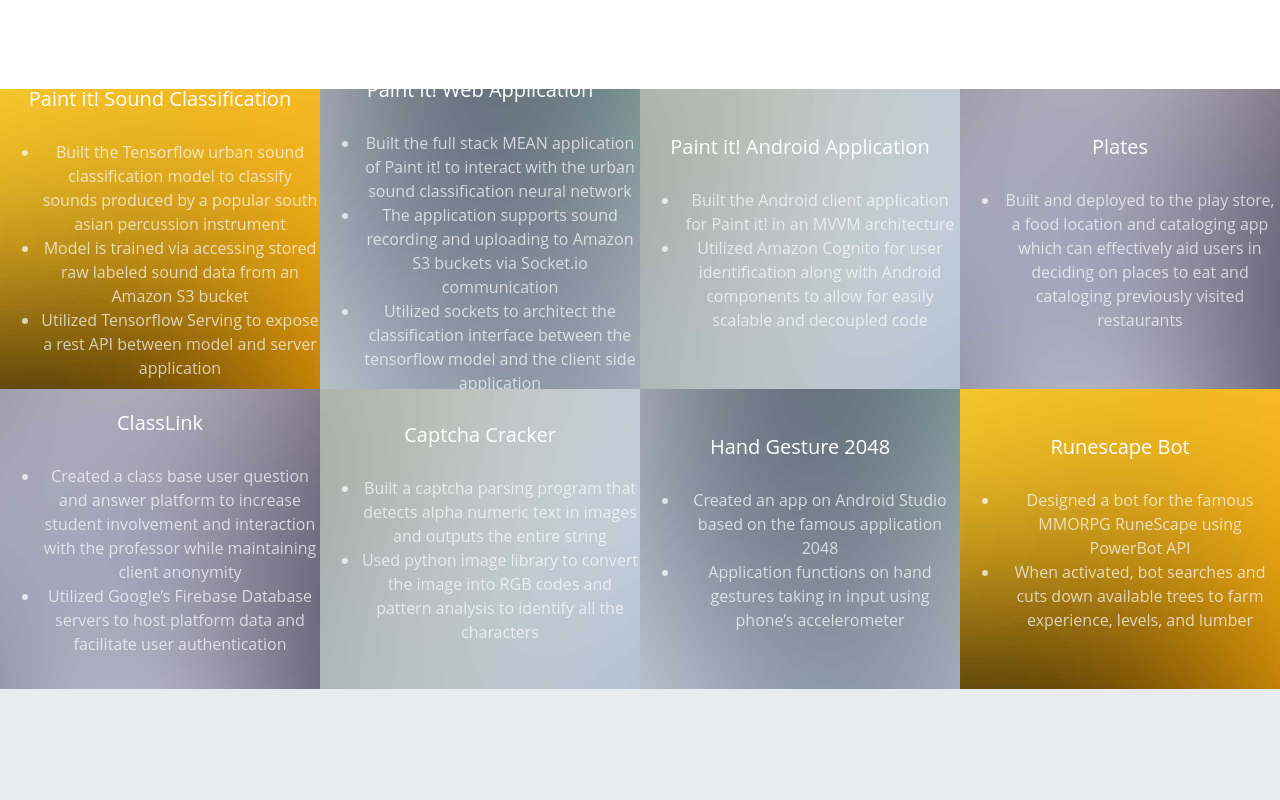
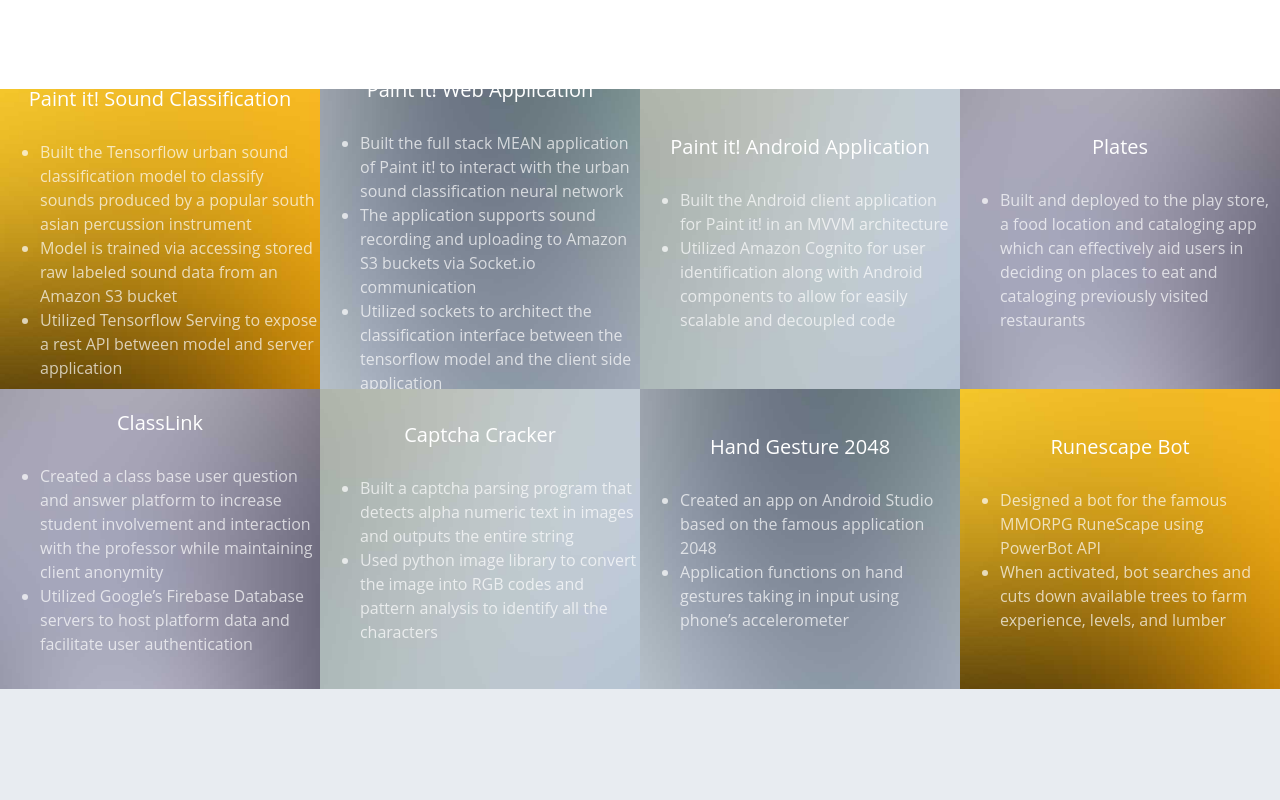
Before and after one commit to RahulChakravarthy/R7chakra-Webapp, an Angular app: page / in a window 1280 px wide. Shown: the part 3540-4340 px from the top of the page. Built offline with nearby package versions, Linux system fonts and the light colour scheme; what @ngui/sticky, ng2-scroll-to would draw is missing.

Commit message:
Finished webapp v1.2

```diff
--- a/src/app/app.component.html
+++ b/src/app/app.component.html
@@ -153,9 +153,9 @@
             <h2 style="visibility: visible; opacity: 1">Paint it! Sound Classification</h2>
             <h3 style="visibility: visible; opacity: 1">
               <ul style="line-height: 150%">
-                <li>Built the Tensorflow urban sound classification model to classify sounds produced by a popular south asian percussion instrument</li>
-                <li>Model is trained via accessing stored raw labeled sound data from an Amazon S3 bucket</li>
-                <li>Utilized Tensorflow Serving to expose a rest API between model and server application</li>
+                <li style="text-align: left;">Built the Tensorflow urban sound classification model to classify sounds produced by a popular south asian percussion instrument</li>
+                <li style="text-align: left;">Model is trained via accessing stored raw labeled sound data from an Amazon S3 bucket</li>
+                <li style="text-align: left;">Utilized Tensorflow Serving to expose a rest API between model and server application</li>
               </ul>
             </h3>
           </div>
@@ -168,10 +168,10 @@
             <h2 style="visibility: visible; opacity: 1">Paint it! Web Application</h2>
             <h3 style="visibility: visible; opacity: 1">
               <ul style="line-height: 150%">
-                <li>Built the full stack MEAN application of Paint it! to interact with the urban sound classification neural network</li>
-                <li>The application supports sound recording and uploading to Amazon S3 buckets via Socket.io communication</li>
-                <li>Utilized sockets to architect the classification interface between the tensorflow model and the client side application</li>
-                <li>Classified sounds get transformed into visual drawings via D3.js and displayed to the screen</li>
+                <li style="text-align: left;">Built the full stack MEAN application of Paint it! to interact with the urban sound classification neural network</li>
+                <li style="text-align: left;">The application supports sound recording and uploading to Amazon S3 buckets via Socket.io communication</li>
+                <li style="text-align: left;">Utilized sockets to architect the classification interface between the tensorflow model and the client side application</li>
+                <li style="text-align: left;">Classified sounds get transformed into visual drawings via D3.js and displayed to the screen</li>
             </ul></h3>
           </div>
         </div>
@@ -183,8 +183,8 @@
             <h2 style="visibility: visible; opacity: 1">Paint it! Android Application</h2>
             <h3 style="visibility: visible; opacity: 1">
               <ul style="line-height: 150%">
-                <li>Built the Android client application for Paint it! in an MVVM architecture</li>
-                <li>Utilized Amazon Cognito for user identification along with Android components to allow for easily scalable and decoupled code</li>
+                <li style="text-align: left;">Built the Android client application for Paint it! in an MVVM architecture</li>
+                <li style="text-align: left;">Utilized Amazon Cognito for user identification along with Android components to allow for easily scalable and decoupled code</li>
               </ul>
             </h3>
           </div>
@@ -197,7 +197,7 @@
             <h2 style="visibility: visible; opacity: 1">Plates</h2>
             <h3 style="visibility: visible; opacity: 1">
               <ul style="line-height: 150%">
-                <li>Built and deployed to the play store, a food location and cataloging app which can effectively aid users in deciding on places to eat and cataloging previously visited restaurants</li>
+                <li style="text-align: left;">Built and deployed to the play store, a food location and cataloging app which can effectively aid users in deciding on places to eat and cataloging previously visited restaurants</li>
               </ul>
             </h3>
           </div>
@@ -210,8 +210,8 @@
             <h2 style="visibility: visible; opacity: 1">ClassLink</h2>
             <h3 style="visibility: visible; opacity: 1">
               <ul style="line-height: 150%">
-                <li>Created a class base user question and answer platform to increase student involvement and interaction with the professor while maintaining client anonymity</li>
-                <li>Utilized Google’s Firebase Database servers to host platform data and facilitate user authentication</li>
+                <li style="text-align: left;">Created a class base user question and answer platform to increase student involvement and interaction with the professor while maintaining client anonymity</li>
+                <li style="text-align: left;">Utilized Google’s Firebase Database servers to host platform data and facilitate user authentication</li>
               </ul>
             </h3>
           </div>
@@ -224,8 +224,8 @@
             <h2 style="visibility: visible; opacity: 1">Captcha Cracker</h2>
             <h3 style="visibility: visible; opacity: 1">
               <ul style="line-height: 150%">
-                <li>Built a captcha parsing program that detects alpha numeric text in images and outputs the entire string</li>
-                <li>Used python image library to convert the image into RGB codes and pattern analysis to identify all the characters</li>
+                <li style="text-align: left;">Built a captcha parsing program that detects alpha numeric text in images and outputs the entire string</li>
+                <li style="text-align: left;">Used python image library to convert the image into RGB codes and pattern analysis to identify all the characters</li>
               </ul>
             </h3>
           </div>
@@ -238,8 +238,8 @@
             <h2 style="visibility: visible; opacity: 1">Hand Gesture 2048</h2>
             <h3 style="visibility: visible; opacity: 1">
               <ul style="line-height: 150%">
-                <li>Created an app on Android Studio based on the famous application 2048</li>
-                <li>Application functions on hand gestures taking in input using phone’s accelerometer</li>
+                <li style="text-align: left;">Created an app on Android Studio based on the famous application 2048</li>
+                <li style="text-align: left;">Application functions on hand gestures taking in input using phone’s accelerometer</li>
               </ul>
             </h3>
           </div>
@@ -252,8 +252,8 @@
             <h2 style="visibility: visible; opacity: 1">Runescape Bot</h2>
             <h3 style="visibility: visible; opacity: 1">
               <ul style="line-height: 150%">
-                <li>Designed a bot for the famous MMORPG RuneScape using PowerBot API</li>
-                <li>When activated, bot searches and cuts down available trees to farm experience, levels, and lumber</li>
+                <li style="text-align: left;">Designed a bot for the famous MMORPG RuneScape using PowerBot API</li>
+                <li style="text-align: left;">When activated, bot searches and cuts down available trees to farm experience, levels, and lumber</li>
               </ul>
             </h3>
           </div>
@@ -296,7 +296,7 @@
       <div class="container">
         <div class="col-md-6 col-md-offset-3 text-center fh5co-heading">
           <h2>Get In Touch</h2>
-          <p>If you need to get in touch with me, please refer to the links I have included in my resume. All of those links are acceptable ways to get hold of me.</p>
+          <p>If you need to get in touch with me, please refer to the links I have included in my resume. Preferably you can send me an email at r7chakra@edu.uwaterloo.ca and I'll try to get back to you as soon as I can.</p>
         </div>
       </div>
     </div>
```
